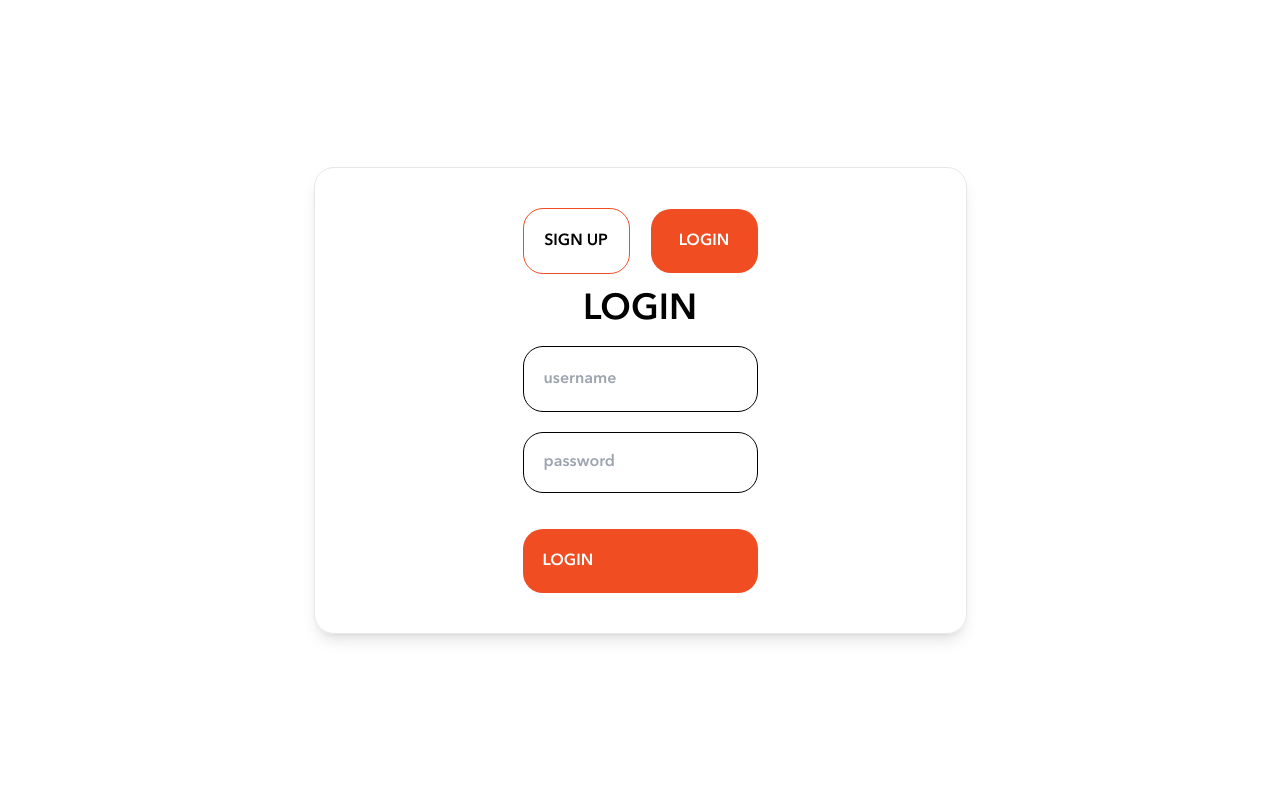
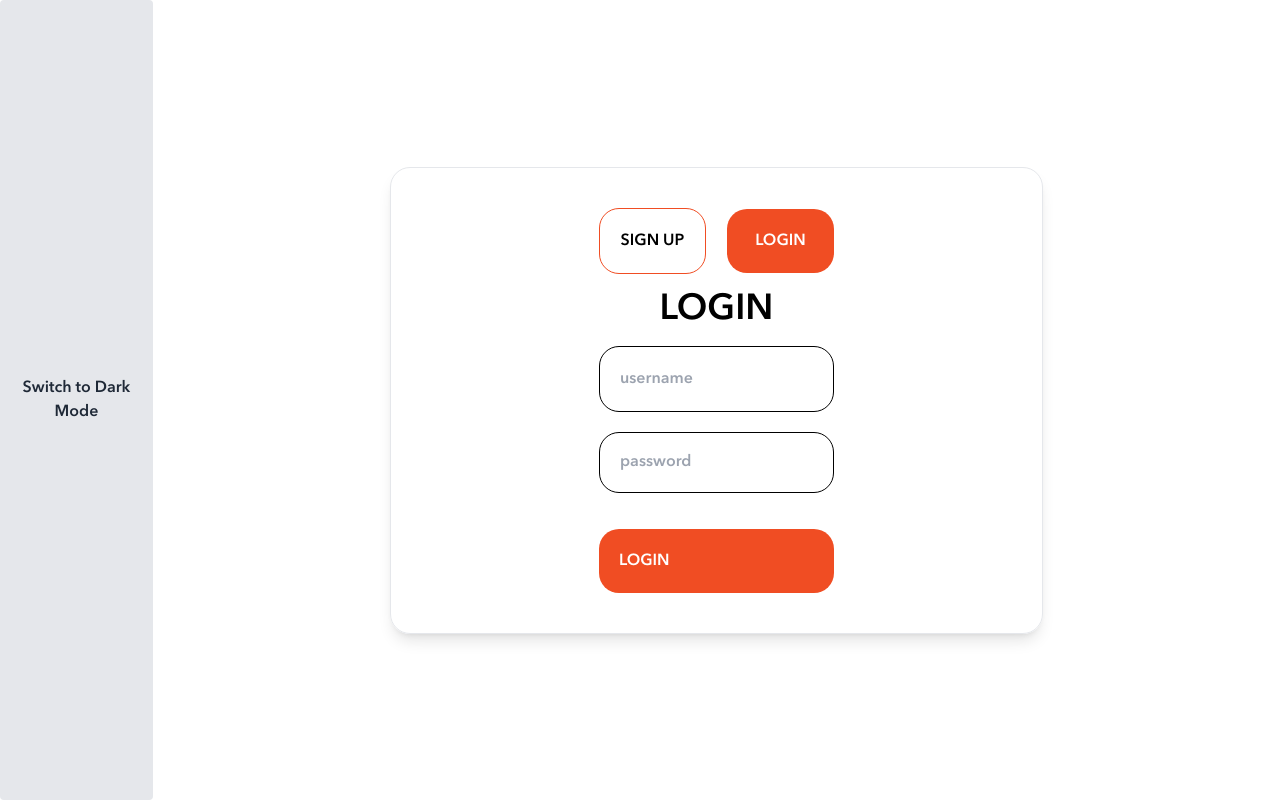
Before and after one commit to TarunVuppala/Task-Manager, a React (Create React App) app in the folder frontend/: page /login in a window 1280 px wide. Built offline with nearby package versions, Linux system fonts and the light colour scheme.

Commit message:
stable error version

```diff
--- a/frontend/src/App.jsx
+++ b/frontend/src/App.jsx
@@ -9,6 +9,7 @@ import Navbar from './components/Navbar';
 import TasksPage from './TaskBoard/TasksPage';
 import NotesPage from './Notes/NotesPage';
 import NoteForm from './Notes/NoteForm';
+import ThemeToggle from './components/ThemeToggle';
 
 function App() {
   const [formOpen, setFormOpen] = useState(false);
@@ -50,6 +51,7 @@ function App() {
   return (
     <Router>
       <div className='flex flex-row h-screen'>
+      <ThemeToggle />
         <Routes>
           <Route
             path='/'
--- a/frontend/src/components/ProfileCard.jsx
+++ b/frontend/src/components/ProfileCard.jsx
@@ -2,7 +2,7 @@ import React, {useEffect, useState} from 'react'
 import { useNavigate } from "react-router-dom";
 import LogoutIcon from '@mui/icons-material/Logout';
 import ContrastIcon from '@mui/icons-material/Contrast';
-import { useTheme } from '../context/MainContext';
+import { useTheme } from '../context/ThemeContext';
 
 function ProfileCard({ onLogout,username }) {
     const { theme, toggleTheme } = useTheme();
--- a/frontend/src/context/MainContext.jsx
+++ b/frontend/src/context/ThemeContext.jsx
@@ -2,7 +2,7 @@ import React, { createContext, useContext, useEffect, useState } from 'react';
 
 const ThemeContext = createContext();
 
-export const MainContext = ({ children }) => {
+export const ThemeProvider = ({ children }) => {
   const [theme, setTheme] = useState(localStorage.theme || 'light');
 
   useEffect(() => {
@@ -28,7 +28,7 @@ export const MainContext = ({ children }) => {
 export const useTheme = () => {
   const context = useContext(ThemeContext);
   if (context === undefined) {
-    throw new Error('useTheme must be used within a MainContext');
+    throw new Error('useTheme must be used within a ThemeProvider');
   }
   return context;
 };
--- a/frontend/src/index.jsx
+++ b/frontend/src/index.jsx
@@ -3,15 +3,16 @@ import ReactDOM from 'react-dom/client';
 import './index.css';
 import App from './App';
 import reportWebVitals from './reportWebVitals';
-import { MainContext } from './context/MainContext';
+import { ThemeProvider } from './context/ThemeContext';
 
 const root = ReactDOM.createRoot(document.getElementById('root'));
 root.render(
   <React.StrictMode>
-    <MainContext>
+    <ThemeProvider>
       <App />
-    </MainContext>
-  </React.StrictMode>
+    </ThemeProvider>
+  </React.StrictMode>,
+  document.getElementById('root')
 );
 
 reportWebVitals();
```
